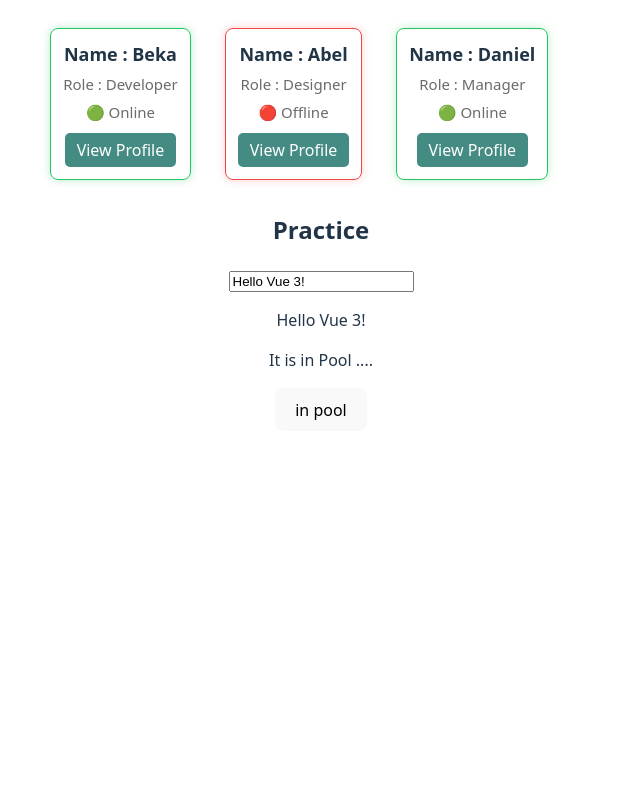
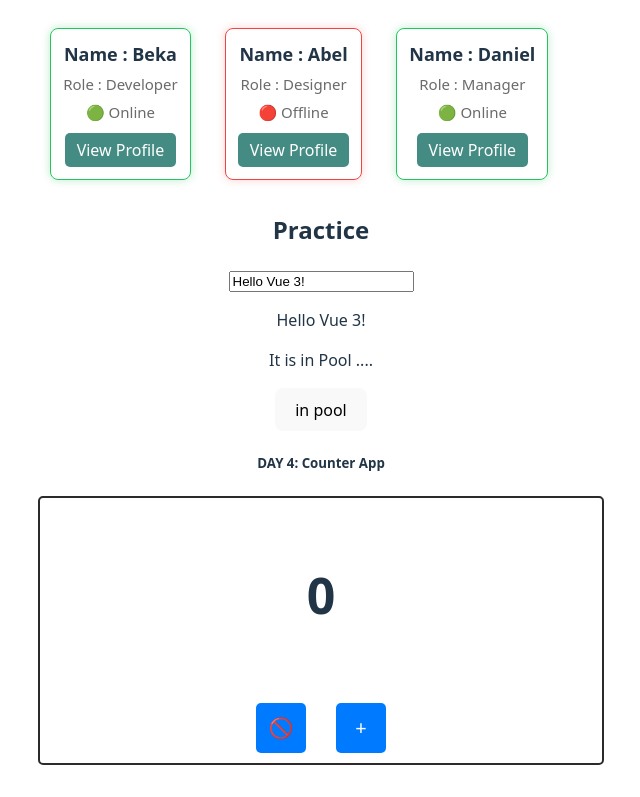
Before and after one commit to Moges741/spec-frontend-journey, a Vue app in the folder Vue-project/: page / in a window 1280 px wide. Shown: the part 351-1148 px from the top of the page, without its empty margins (319-959 px from the left). Before the commit the page ends 814 px from the top, so only its background shows below. Built offline with nearby package versions, Linux system fonts and the light colour scheme.

Commit message:
day 4 task

```diff
--- a/Vue-project/src/App.vue
+++ b/Vue-project/src/App.vue
@@ -1,5 +1,6 @@
 <script setup>
 import UserCard from './components/UserCard.vue';
+import CounterApp from './components/CounterApp.vue';
 import {ref} from 'vue';
 const name = ref('');
 const club = ref("SPEC");
@@ -43,6 +44,8 @@ const handleProfileView = (name) => {
     <p v-if="!isInPool">jump into pool ....</p>
     <button @click="handlePool">{{isInPool ? "in pool" : "jump"}}</button>
   </div>
+
+<CounterApp/>
 </template>
 
 <style scoped>
--- a/Vue-project/src/components/CounterApp.vue
+++ b/Vue-project/src/components/CounterApp.vue
@@ -1,10 +1,72 @@
 <script setup>
+import {ref } from 'vue'
+const count = ref(0);
+const increase = () => {
+    count.value++;
+}
+const decrease = () => {
+    if(count.value > 0) {
+        count.value--;
+    }
+}
+
+
 </script>
  <template>
+    <h5>DAY 4: Counter App</h5>
+<div class="counter">
+<p>{{ count }}</p>
+<div class="btn">
+<button class="btn1" @click="decrease" :disabled="count <= 0" >  {{ count <= 0 ? '🚫' : '-' }}</button>
+<button class="btn1" @click="increase">+</button>
+
+</div>
+
+</div>
+
 
  </template>
 
 
 <style>
+.counter{
+    display: flex;
+    flex-direction: column;
+    align-items: center;
+    justify-content: center;
+    gap: 20px;
+    margin-top: 20px;
+    border: 2px solid #2c2a2a;
+    border-radius: 5px;
+    padding: 10px ;
+    font-size: 50px;
+    font-weight: bold;
+    /* width: 200px; */
+
+
+}
+.btn{
+    display: flex;
+    gap: 30px;
+    justify-content: center;
+
+}
+/* disabled */
+.inactive {
+
+    color: red;
+    cursor: not-allowed;
+}
+.btn1{
+    padding: 10px;
+    font-size: 20px;
+    border-radius: 5px;
+    border: none;
+    background-color: #007BFF;
+    color: white;
+    cursor: pointer;
+    width: 50px;
+    height: 50px;
+}
 
 </style>
```
